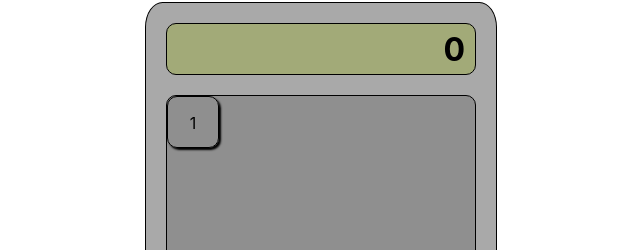
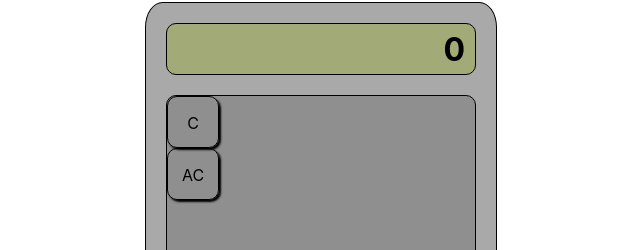
Before and after one commit to mrkshx/calculator, a React (Create React App) app: page / in a window 1280 px wide. Shown: the part 147-397 px from the top of the page, without its empty margins (319-959 px from the left). Built offline with nearby package versions, Linux system fonts and the light colour scheme.

Commit message:
added ClearPad to EntryPad

```diff
--- a/src/component/entry_pad.jsx
+++ b/src/component/entry_pad.jsx
@@ -1,13 +1,13 @@
 import React from 'react';
 
-import Key from './key';
+import ClearPad from './clear_pad';
 
 import "../style/entry_pad.scss";
 
 const EntryPad = () => {
 
   return <div id="entry_pad" >
-    <Key value="1" type="number" />
+    <ClearPad/>
   </div>
 }
 
```
Also changed, not shown: src/component/clear_pad.jsx (renamed from src/component/clear_pad.js).
